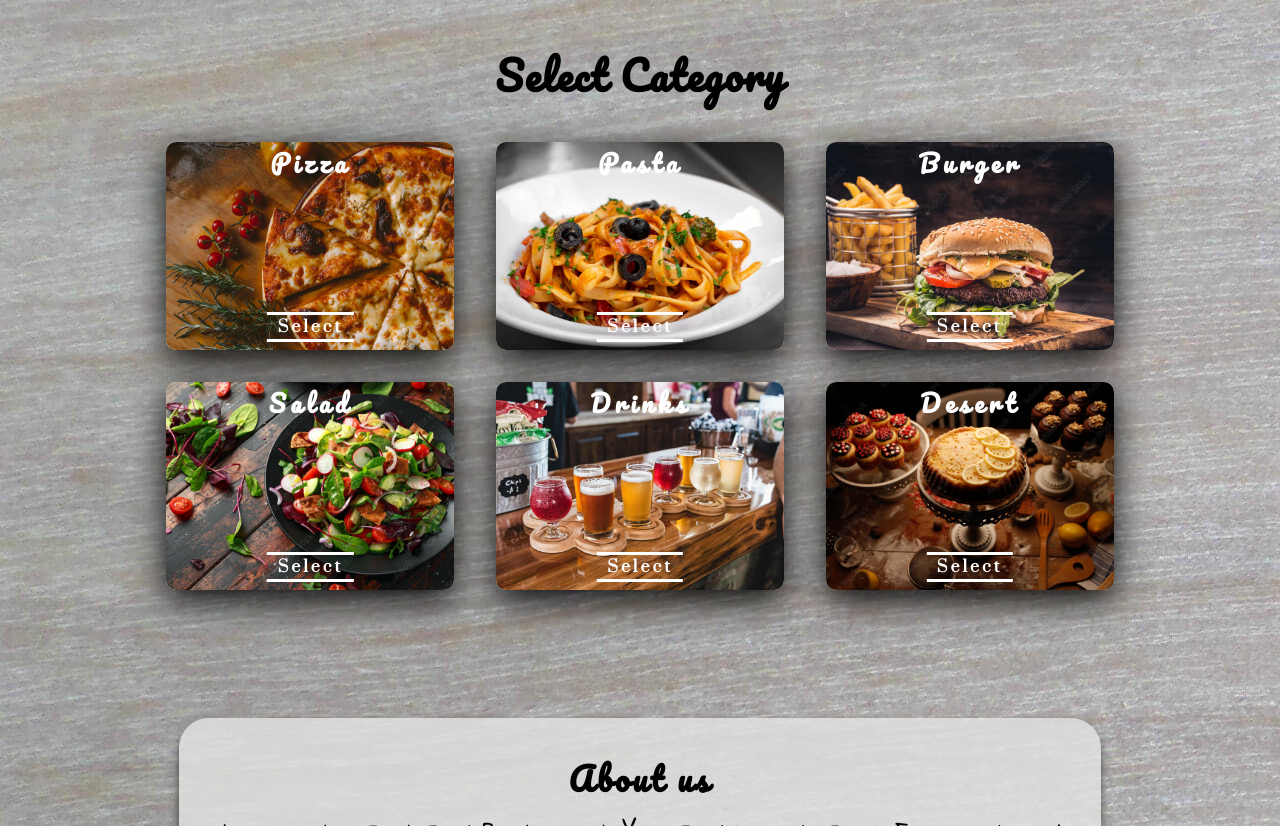
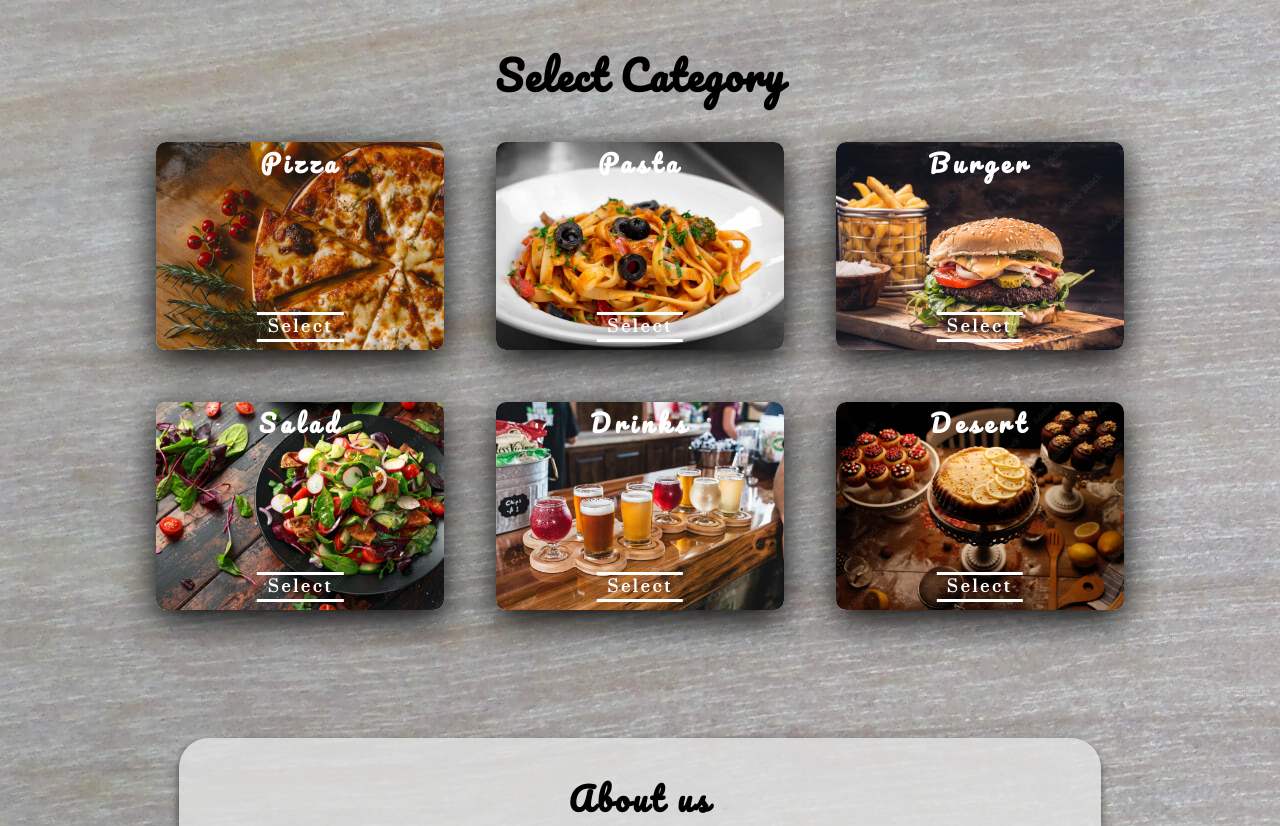
Before and after one commit to VeckovN/FreshOrder, a React (Create React App) app in the folder client/: page / in a window 1280 px wide. Shown: the part 440-1266 px from the top of the page. Built offline with nearby package versions, Linux system fonts and the light colour scheme; a web font is replaced by a local one.

Commit message:
category items position fixed

```diff
--- a/client/src/components/Meals/Category/CategoryItem.css
+++ b/client/src/components/Meals/Category/CategoryItem.css
@@ -146,6 +146,7 @@
     justify-content: center;
     align-items: center;
 
+
     animation: fadeIn .4s ease-in;
 }
 .categoryMain h2{
@@ -153,6 +154,7 @@
     font-size: 2.5rem;
     letter-spacing: .1rem;
     font-family: 'Pacifico', cursive;
+
 }
 
 .categoryItems{
@@ -161,10 +163,14 @@
     flex-wrap: wrap;
     justify-content: space-evenly;
     margin:1rem;
-    /* display:grid;
-    grid-template-columns: 1fr 1fr 1fr 1fr;
-    grid-gap:40px;
-    grid-auto-flow:column */
+    gap:20px;
+
+    /* grid - 3 colums to 2 */
+
+    /* display:grid; */
+    /* grid-template-columns: 2fr 2fr 2fr; */
+    /* grid-gap:40px; */
+    /* grid-auto-flow:row; */
 }
 
 @media screen and (max-width:400px){
```
